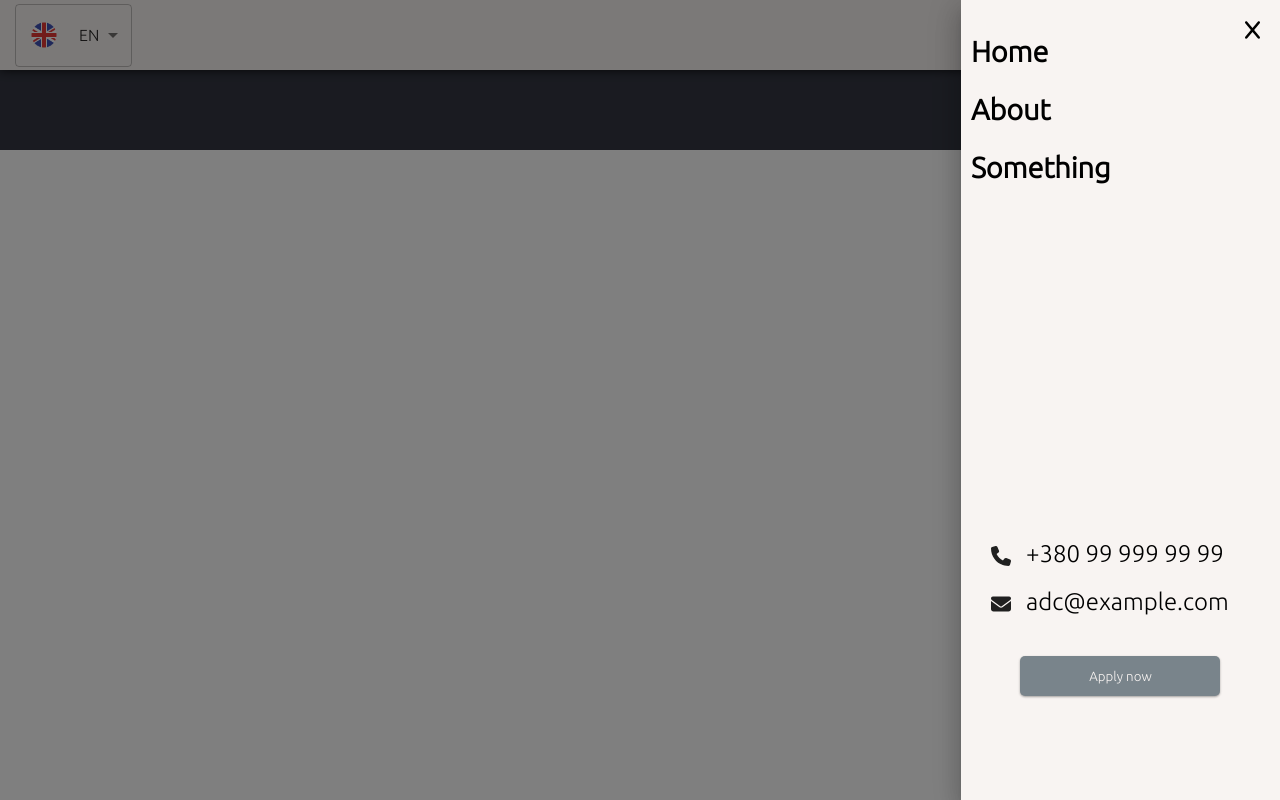
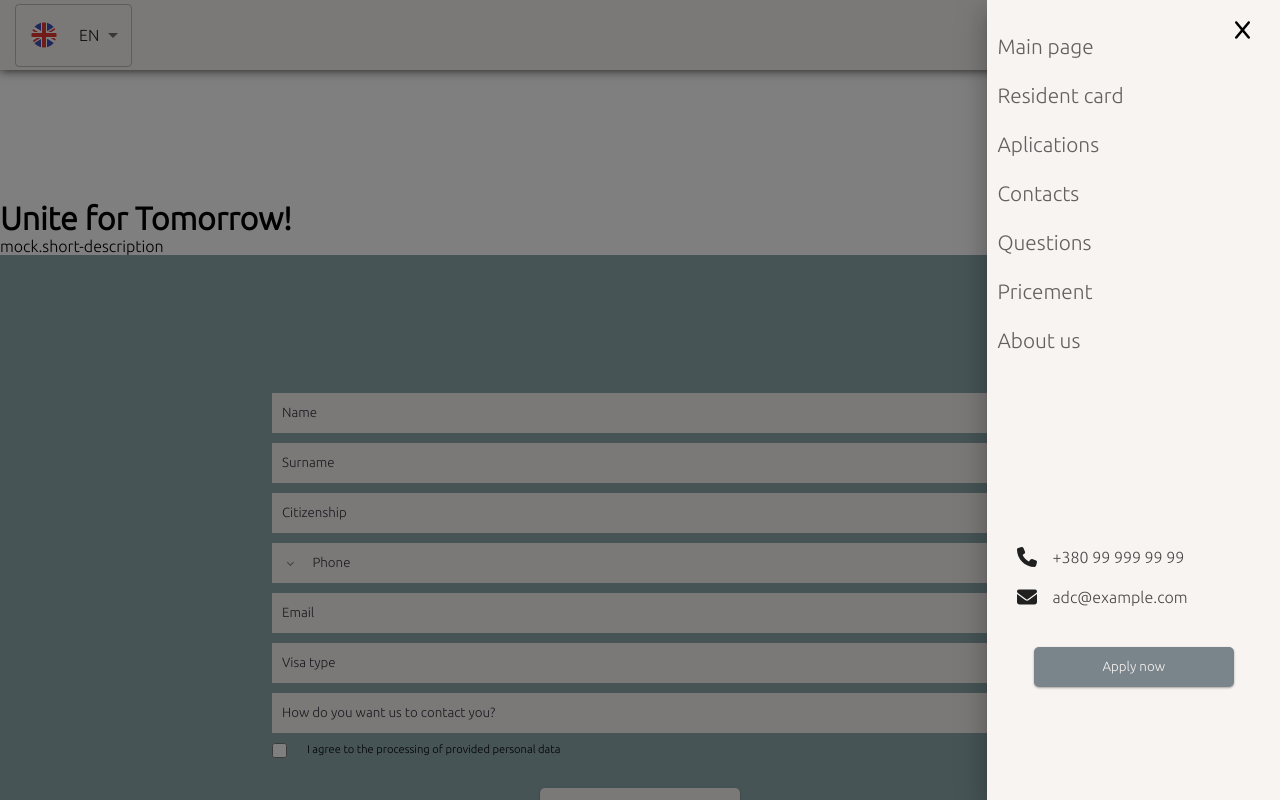
Before and after one commit to LensedStar/visacommers, a React (Create React App) app: page /aplication in a window 1280 px wide. Both pictures are taken after a click on the button 1236 px from the left and 35 px from the top of the page. Shown: the top 800 px of the page. Built offline with nearby package versions, Linux system fonts and the light colour scheme.

Commit message:
UPDATE nav ADD form page(90%)

```diff
--- a/src/App.js
+++ b/src/App.js
@@ -5,9 +5,9 @@ import { Route, Routes} from "react-router-dom";
 
 import Header from "./Components/Header/Header";
 import Main from "./Components/Pages/MainPage/Main";
-import Something from "./Components/Something";
 import About from "./Components/About";
 import Footer from "./Components/Footer/Footer";
+import FormPage from "./Components/Pages/FormPage/FormPage";
 
 export default function App() {
     return(
@@ -16,7 +16,11 @@ export default function App() {
             <Header />
             <Routes>
                 <Route path="/" element={<Main/>} />
-                <Route path="/something" element={<Something/>} />
+                <Route path="/visa" element={<About />} />
+                <Route path="/aplication" element={<FormPage/>} />
+                <Route path="/contact" element={<About />} />
+                <Route path="/questions" element={<About />} />
+                <Route path="/pricement" element={<About />} />
                 <Route path="/about" element={<About />} />
             </Routes>
             <Footer />
--- a/src/Components/Button/Button.jsx
+++ b/src/Components/Button/Button.jsx
@@ -4,7 +4,7 @@ import "./ButtonStyle.scss";
 /*eslint-disable*/
 export default function Button ({style, content, action, classN,type}){
     return (
-        <button type={type ? type : "button"}  className={classN ? `button ${classN}` : "button"} onClick={() => action} style={{...style}} >
+        <button type={type ? type : "button"}  className={classN ? `button ${classN}` : "button"} onClick={action} style={{...style}} >
             {content}
         </button>
     )
--- a/src/Components/Button/ButtonStyle.scss
+++ b/src/Components/Button/ButtonStyle.scss
@@ -20,4 +20,7 @@ $clr-5:rgb(52, 55, 66);
     background-color: $clr-1 !important;
     color: black;
   }
+  *{
+    text-decoration: none;
+  }
 }
--- a/src/Components/Header/Header.jsx
+++ b/src/Components/Header/Header.jsx
@@ -40,9 +40,13 @@ export default function Header() {
                 <div className="Navigation">
                     <article className="linksContainer">
                     <span className="navLinks">
-                        <Link to="/"  ><p onClick={()=>handleDropDown()} className="navLink">{t("navigation.home")}</p></Link>
+                        <Link to="/"  ><p onClick={()=>handleDropDown()} className="navLink">{t("navigation.main")}</p></Link>
+                        <Link to="/visa" ><p onClick={()=>handleDropDown()} className="navLink">{t("navigation.resident-card")}</p></Link>
+                        <Link to="/aplication" ><p onClick={()=>handleDropDown()} className="navLink">{t("navigation.aplications")}</p></Link>
+                        <Link to="/contact" ><p onClick={()=>handleDropDown()} className="navLink">{t("navigation.contacts")}</p></Link>
+                        <Link to="/questions" ><p onClick={()=>handleDropDown()} className="navLink">{t("navigation.questions")}</p></Link>
+                        <Link to="/pricement" ><p onClick={()=>handleDropDown()} className="navLink">{t("navigation.pricement")}</p></Link>
                         <Link to="/about" ><p onClick={()=>handleDropDown()} className="navLink">{t("navigation.about")}</p></Link>
-                        <Link to="/something" ><p onClick={()=>handleDropDown()} className="navLink">{t("navigation.something")}</p></Link>
                     </span>
                     <button className="dropDownButton" onClick={()=>handleDropDown()}>
                         <FontAwesomeIcon icon={faX} size="xl" style={{color:"black"}}/>
@@ -57,8 +61,15 @@ export default function Header() {
                             <FontAwesomeIcon icon={faEnvelope} size="lg"/>
                             <a href = "mailto: abc@example.com">adc@example.com</a>
                         </span>
-                        <Button content={t("navigation.apply")} style={{alignSelf : "center",
-                        marginTop:"40px"}} />
+                        <Button
+                            content={<Link to="aplication"><p className="navBtnText" >{t("navigation.apply")}</p></Link>}
+                            style={{
+                                alignSelf : "center",
+                                marginTop:"40px"
+                        }}
+                            classN="navBtn"
+                            action={()=>handleDropDown()}
+                        />
                     </article>
                 </div>
             </Drawer>
--- a/src/Components/Header/HeaderStyle.scss
+++ b/src/Components/Header/HeaderStyle.scss
@@ -61,8 +61,9 @@ $clr-5:rgb(52, 55, 66);
       margin: 20px 0 0 0;
       a{
         margin: 0 0 0 15px;
-        font-size: 1.5rem;
+        font-size: 1rem;
         padding: 10px 0;
+        opacity: .7;
         color: black;
       }
     }
@@ -99,6 +100,7 @@ $clr-5:rgb(52, 55, 66);
     .dropDownButton {
       justify-self: end;
       margin-top: 20px;
+      margin-right: 30px;
     }
 
     .navLinks {
@@ -107,21 +109,22 @@ $clr-5:rgb(52, 55, 66);
       align-items: flex-start;
       padding: 10px;
 
-
       a {
         text-decoration: none;
         margin: 20px 0 0 0;
         color: black;
+        width: 100%;
 
         &:visited {
           color: black;
         }
       }
 
+
       .navLink {
-        font-size: 1.8rem;
-        font-weight: bold;
+        font-size: 1.3rem;
         margin-top: 5px;
+        opacity: .6;
 
         &:visited {
           color: black;
@@ -140,3 +143,6 @@ $clr-5:rgb(52, 55, 66);
       margin: 0 20px 0 0;
   }
 }
+.navBtnText{
+  color: $clr-1!important;
+}
--- /dev/null
+++ b/src/Components/Pages/FormPage/FormPage.jsx
@@ -0,0 +1,21 @@
+import React from "react";
+
+import "./FormPageStyle.scss";
+
+import {useTranslation} from "react-i18next";
+
+import Form from "../../Form/ApplyForm";
+
+
+export default function FormPage() {
+    const {t} = useTranslation();
+    return(
+        <div className="formPage">
+            <h1 className="formTitle">{t("mock.title")}</h1>
+            <p className="form-desc">{t("mock.short-description ")}</p>
+            <div className="formContainer">
+                <Form />
+            </div>
+        </div>
+    )
+}
--- /dev/null
+++ b/src/Components/Pages/FormPage/FormPageStyle.scss
@@ -0,0 +1,5 @@
+.formPage{
+  padding-top: 200px;
+  .formTitle{
+  }
+}
--- a/src/Components/Pages/MainPage/Main.jsx
+++ b/src/Components/Pages/MainPage/Main.jsx
@@ -21,6 +21,8 @@ import WhoBlock from "./WhoBlockMain/WhoBlock";
 import ProcessBlock from "./ProcessBlock/ProcessBlock";
 
 import ApplyForm from "../../Form/ApplyForm";
+
+import {Link as NavLink} from "react-router-dom";
 export default function Main() {
     const {t} = useTranslation();
     return(
@@ -30,7 +32,7 @@ export default function Main() {
                 <h1>{t("main.title")}</h1>
                 <h2>{t("mock.description-short")}</h2>
             </div>
-            <Button content={t("navigation.apply")} style={
+            <Button content={<NavLink to="/aplication"><p className="navBtnText" >{t("navigation.apply")}</p></NavLink>} style={
                 {width: "300px",
                 height: "50px"}
             } classN={"titleButton"}
--- a/src/locales/en.json
+++ b/src/locales/en.json
@@ -1,9 +1,13 @@
 {
   "navigation": {
-    "home":"Home",
-    "about":"About",
-    "something":"Something",
-    "apply":"Apply now"
+    "main": "Main page",
+    "about": "About us",
+    "resident-card": "Resident card",
+    "aplications": "Aplications",
+    "contacts": "Contacts",
+    "questions": "Questions",
+    "pricement": "Pricement",
+    "apply": "Apply now"
   },
   "main": {
     "title": "Visa in Slovenia",
@@ -13,12 +17,12 @@
   "form": {
     "title": "Apply now",
     "name": "Name",
-    "nationality":"Citizenship",
+    "nationality": "Citizenship",
     "surname": "Surname",
     "email": "Email",
     "phone": "Phone",
     "message": "Message",
-    "visaType":"Visa type",
+    "visaType": "Visa type",
     "vFast": "Fast visa.",
     "vStudy": "Study visa",
     "howContact": "How do you want us to contact you?",
@@ -28,23 +32,23 @@
     "contactSoon": "We will contact you soon.",
     "tgTag": "Telegram tag",
     "agreement": "I agree to the processing of provided personal data",
-    "error":{
-      "name": "Name is required",
-      "surname": "Surname is required",
+    "error": {
+      "agreement": "You must agree to the processing of provided personal data",
+      "contact-method": "Contact method is required",
+      "country": "Citizenship is required",
       "email": "Email is required",
-      "phone": "Phone is required",
-      "contact-method": "Contact method is required",
-      "visa-type": "Visa type is required",
-      "country": "Citizenship is required",
+      "email-format": "Email must be in correct format",
       "max-length": "Its too long",
       "min-length": "Its too short",
-      "email-format": "Email must be in correct format",
+      "name": "Name is required",
+      "name-pattern": "Name may include only letters with and can't be only whitespace",
+      "phone": "Phone is required",
       "phone-format": "Phone must be in correct format",
-      "name-pattern": "Name may include only letters with and can't be only whitespace",
+      "surname": "Surname is required",
       "surname-pattern": "Surname may include only letters with and can't be only whitespace",
       "telegram": "Telegram tag is required",
       "telegram-format": "Telegram tag must start with @",
-      "agreement": "You must agree to the processing of provided personal data"
+      "visa-type": "Visa type is required"
     }
   },
   "process": {
@@ -54,6 +58,6 @@
     "title": "Unite for Tomorrow!",
     "description-short": "In unity, we find strength. Together, we shape the future. Join hands, dream big, and make the world a better place. Together, we can achieve greatness.",
     "description-long": "In a world filled with diversity, it's our shared values that bind us together. We celebrate our differences and embrace our common goals. We stand united in the face of challenges, knowing that together we are unstoppable. Our collective strength transcends borders and languages. We extend a hand of friendship and cooperation to build a brighter future for all. Together, we can overcome any obstacle, for unity knows no boundaries.",
-    "description-short2":"In a world where cooperation fuels progress, our unity shines brightly. Together, we pave the way for a better world, where possibilities are endless. Join our global family and let's build a future of shared prosperity, love, and understanding. Together, we are unstoppable."
+    "description-short2": "In a world where cooperation fuels progress, our unity shines brightly. Together, we pave the way for a better world, where possibilities are endless. Join our global family and let's build a future of shared prosperity, love, and understanding. Together, we are unstoppable."
   }
 }
--- a/src/locales/ru.json
+++ b/src/locales/ru.json
@@ -1,15 +1,4 @@
 {
-  "navigation":{
-    "home": "Главная",
-    "about": "Про нас",
-    "something": "Что-то",
-    "apply":"Записаться"
-  },
-  "main": {
-    "title": "Виза словении",
-    "forWho": "For who?",
-    "learnMore": "Узнать больше"
-  },
   "form": {
     "title": "Заполните форму",
     "name": "Имя",
@@ -18,7 +7,7 @@
     "email": "Электронная почта",
     "phone": "Телефон",
     "country": "Страна",
-    "visaType":"Тип визы",
+    "visaType": "Тип визы",
     "vFast": "Быстрая виза",
     "vStudy": "Учебная виза",
     "message": "Сообщение",
@@ -29,7 +18,7 @@
     "contactSoon": "Мы свяжемся с вами в ближайшее время",
     "tgTag": "Тэг телеграм",
     "agreement": "Согласен(-a) на обработку предоставленых персональных данных",
-    "error":{
+    "error": {
       "name": "Имя обязательно",
       "surname": "Фамилия обязательна",
       "email": "Электронная почта обязательна",
@@ -48,13 +37,28 @@
       "agreement": "Вы должны согласиться на обработку предоставленых персональных данных"
     }
   },
-  "process": {
-    "title": "Как это работает?"
+  "main": {
+    "title": "Виза словении",
+    "forWho": "For who?",
+    "learnMore": "Узнать больше"
   },
   "mock": {
-    "title":  "Объединяйтесь для завтра!",
+    "title": "Объединяйтесь для завтра!",
     "description-short": "В единстве мы находим силу. Вместе мы формируем будущее. Соединяйтесь, мечтайте велико и делайте мир лучше. Вместе мы сможем добиться великих целей.",
     "description-long": "В мире, полном разнообразия, наши общие ценности связывают нас вместе. Мы празднуем наши различия и объединяемся в наших общих целях. Мы стоим едиными перед вызовами, зная, что вместе мы непобедимы. Наша коллективная сила преодолевает границы и языки. Мы протягиваем руку дружбы и сотрудничества, чтобы построить светлое будущее для всех. Вместе мы можем преодолеть любое препятствие, потому что единство не знает границ.",
     "description-short2": "В мире, где сотрудничество питает прогресс, наше единство сияет ярко. Вместе мы прокладываем путь к лучшему миру, где возможности бесконечны. Присоединяйтесь к нашей мировой семье, и давайте строить будущее общего процветания, любви и понимания. Вместе мы непобедимы."
+  },
+  "navigation": {
+    "main":"Главная",
+    "about":"О нас",
+    "resident-card": "ВНЖ",
+    "aplications": "Заявка",
+    "contacts": "Контакты",
+    "questions": "Вопросы",
+    "pricement": "Ценник",
+    "apply":"Подать заявку"
+  },
+  "process": {
+    "title": "Как это работает?"
   }
 }
--- a/src/locales/ua.json
+++ b/src/locales/ua.json
@@ -1,11 +1,4 @@
 {
-
-"navigation":{
-  "home": "Головна",
-  "about": "Про нас",
-  "something": "Щось",
-  "apply": "Записатись"
-},
   "form": {
     "title": "Записатись",
     "name": "Ім'я",
@@ -16,7 +9,7 @@
     "country": "Країна",
     "date": "Дата",
     "submit": "Відправити",
-    "visaType":"Тип візи",
+    "visaType": "Тип візи",
     "vFast": "Быстрая візи",
     "vStudy": "Віза для навчання",
     "howContact": "Як з вами зв'язатись?",
@@ -25,7 +18,7 @@
     "contactSoon": "Мы свяжемся с вами в ближайшее времяUKR",
     "tgTag": "Telegram tag UKR",
     "agreement": "Согласен(-a) на обработку предоставленых персональных данных UKR",
-    "error":{
+    "error": {
       "name": "Iм'я обов'язкове",
       "surname": "Прізвище обов'язкове",
       "email": "Електронска почта обов'язково",
@@ -48,13 +41,23 @@
     "forWho": "For who?",
     "learnMore": "Дізнатись більше"
   },
+  "mock": {
+    "title": "Об'єднуйтеся для завтра!",
+    "description-short": "В єдності ми знаходимо силу. Разом ми формуємо майбутнє. Об'єднуйтесь, мрійте велико і робіть світ кращим. Разом ми здатні досягнути величі",
+    "description-long": "У світі, що наповнений різноманіттям, нас об'єднує спільні цінності. Ми відзначаємо наші відмінності і обіймаємо наші спільні цілі. Ми стоїмо разом перед викликами, знаючи, що разом ми непереможні. Наша колективна сила перетинає кордони та мови. Ми пропонуємо руку дружби та співпраці для будування яскравого майбутнього для всіх. Разом ми здатні подолати будь-яку перешкоду, бо єдність не знає межі.",
+    "description-short2": "Сила в єдності, прогрес в разом. Подружіться, прокладайте яскравий шлях і створюйте майбутнє, сповнене успіху. Об'єднані, ми можемо досягти всього, що закладемо у своїх серцях."
+  },
+  "navigation": {
+    "main": "Головна",
+    "about": "Про нас",
+    "resident-card": "ВНЖ",
+    "aplications": "Заявки",
+    "contacts": "Контакти",
+    "questions": "Питання",
+    "pricement": "Ціни",
+    "apply": "Записатись"
+  },
   "process": {
     "title": "Процес отримання візи"
-  },
-  "mock": {
-    "title": "Об'єднуйтеся для завтра!",
-    "description-short":"В єдності ми знаходимо силу. Разом ми формуємо майбутнє. Об'єднуйтесь, мрійте велико і робіть світ кращим. Разом ми здатні досягнути величі",
-    "description-long": "У світі, що наповнений різноманіттям, нас об'єднує спільні цінності. Ми відзначаємо наші відмінності і обіймаємо наші спільні цілі. Ми стоїмо разом перед викликами, знаючи, що разом ми непереможні. Наша колективна сила перетинає кордони та мови. Ми пропонуємо руку дружби та співпраці для будування яскравого майбутнього для всіх. Разом ми здатні подолати будь-яку перешкоду, бо єдність не знає межі.",
-    "description-short2": "Сила в єдності, прогрес в разом. Подружіться, прокладайте яскравий шлях і створюйте майбутнє, сповнене успіху. Об'єднані, ми можемо досягти всього, що закладемо у своїх серцях."
   }
 }
```
